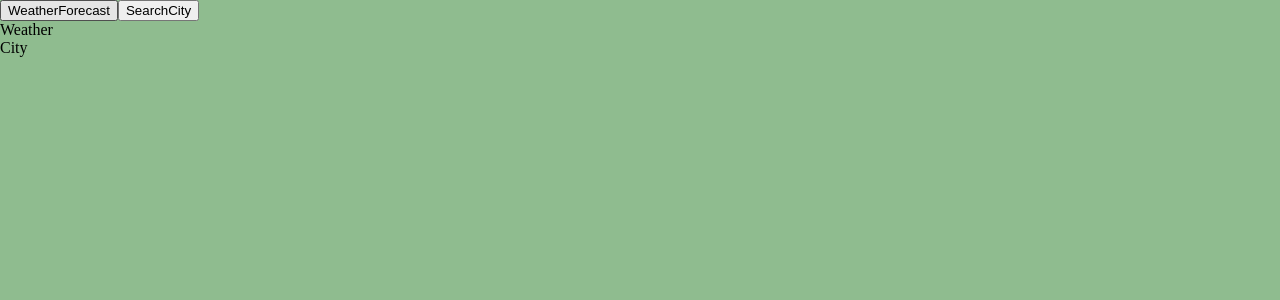
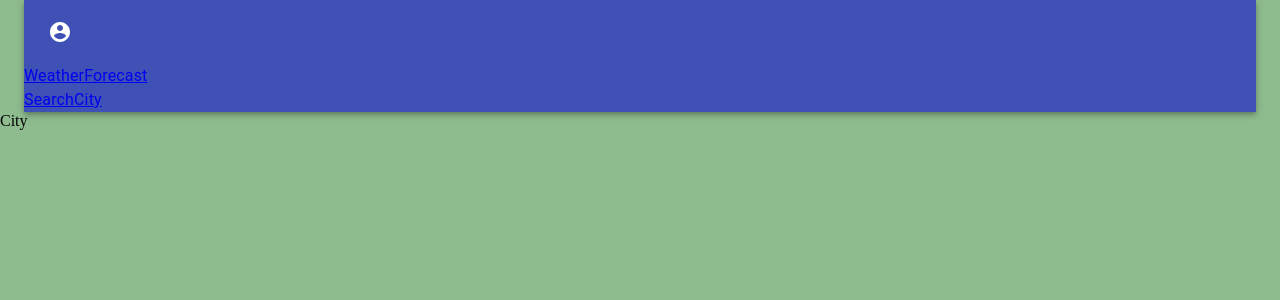
Before and after one commit to Garik-Minasyan/weatherApp, a React (Create React App) app: page /searchcity in a window 1280 px wide. Shown: the top 300 px of the page. Built offline with nearby package versions, Linux system fonts and the light colour scheme.

Commit message:
add components

```diff
--- a/package.json
+++ b/package.json
@@ -41,5 +41,9 @@
       "last 1 firefox version",
       "last 1 safari version"
     ]
+  },
+  "devDependencies": {
+    "@types/react-dom": "^17.0.9",
+    "@types/react-router-dom": "^5.3.0"
   }
 }
--- a/src/App.tsx
+++ b/src/App.tsx
@@ -1,13 +1,21 @@
-import axios from 'axios';
+// import axios from 'axios';
+// import { useEffect } from 'react';
+import { BrowserRouter as Router } from 'react-router-dom';
 import './App.css';
-import Main from './pages/Main';
+import Content from './pages/Content';
+import Header from './pages/Header';
 // import { url } from './api/api';
+import React from "react";
 
 const App: React.FC = () => {
+
   return (
-      <div>
-          <Main />
-      </div>
+    <div>
+      <Router>
+        <Header />
+        <Content />
+      </Router>
+    </div>
   )
 
 }
--- a/src/api/api.js
+++ b/src/api/api.js
@@ -1,3 +1,3 @@
 
-    const API_KEY_NAME = "50f09cc79a3aca3f4409adcdb4614f6d";
-    export const url = `https://api.openweathermap.org/data/2.5/weather?q=london&appid=${API_KEY_NAME}`;
+const API_KEY_NAME = "50f09cc79a3aca3f4409adcdb4614f6d";
+export const url = `https://api.openweathermap.org/data/2.5/weather?q=london&appid=${API_KEY_NAME}`;
--- a/src/pages/Content.tsx
+++ b/src/pages/Content.tsx
@@ -1,11 +1,18 @@
+import { Route, Switch } from 'react-router-dom';
 import WeatherForecast from "../routes/WeatherForecast";
 import SearchCity from "../routes/SearchCity";
 
 const Content: React.FC = () => {
     return (
         <div>
-            <WeatherForecast />
-            <SearchCity />
+            <Switch>
+                <Route exact path='/'>
+                    <WeatherForecast />
+                </Route>
+                <Route exact path='/searchcity'>
+                    <SearchCity />
+                </Route>
+            </Switch>
         </div>
     )
 
--- a/src/pages/Header.tsx
+++ b/src/pages/Header.tsx
@@ -1,11 +1,30 @@
+import * as React from 'react';
+import { Link } from 'react-router-dom';
+import AppBar from '@material-ui/core/AppBar';
+import Toolbar from '@material-ui/core/Toolbar';
+import AccountCircle from '@material-ui/icons/AccountCircle';
+import { Container, Typography } from '@material-ui/core';
+
 const Header: React.FC = () => {
     return (
-        <div>
-            <button>WeatherForecast</button>
-            <button>SearchCity</button>
-        </div>
+        <Container>
+            <AppBar position="static">
+                <Toolbar>
+                    <AccountCircle />
+                </Toolbar>
+                <Typography style={{ flexGrow: 1 }}>
+                    <Link to='/'>
+                        WeatherForecast
+                    </Link>
+                </Typography>
+                <Typography>
+                    <Link to='searchcity'>
+                        SearchCity
+                    </Link>
+                </Typography>
+            </AppBar>
+        </Container >
     )
-
 }
 
 export default Header;
--- a/src/pages/Main.tsx
+++ /dev/null
@@ -1,13 +0,0 @@
-import Content from "./Content";
-import Header from "./Header";
-
-const Main: React.FC = () => {
-    return (
-        <div>
-            <Header />
-            <Content />
-        </div>
-    )
-}
-
-export default Main;
```
Also changed, not shown: src/index.tsx (renamed from src/index.js), 1 other file (tests, documents, lock files or other folders).
